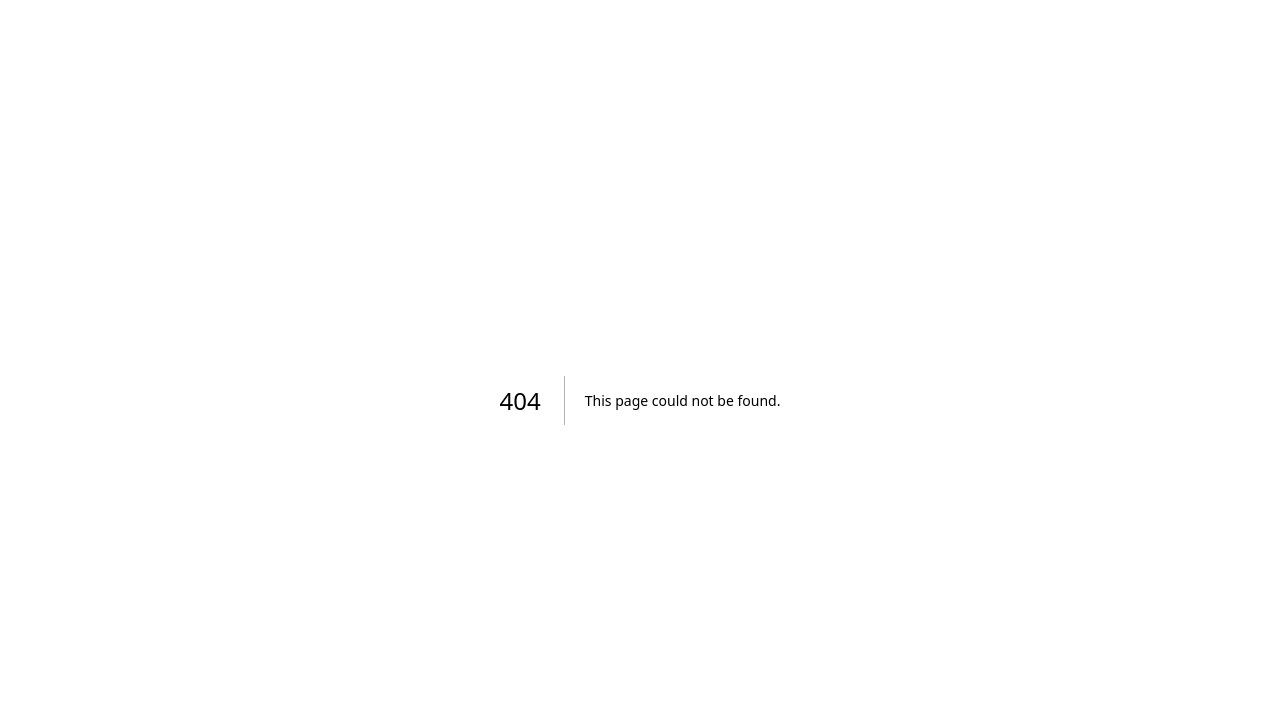
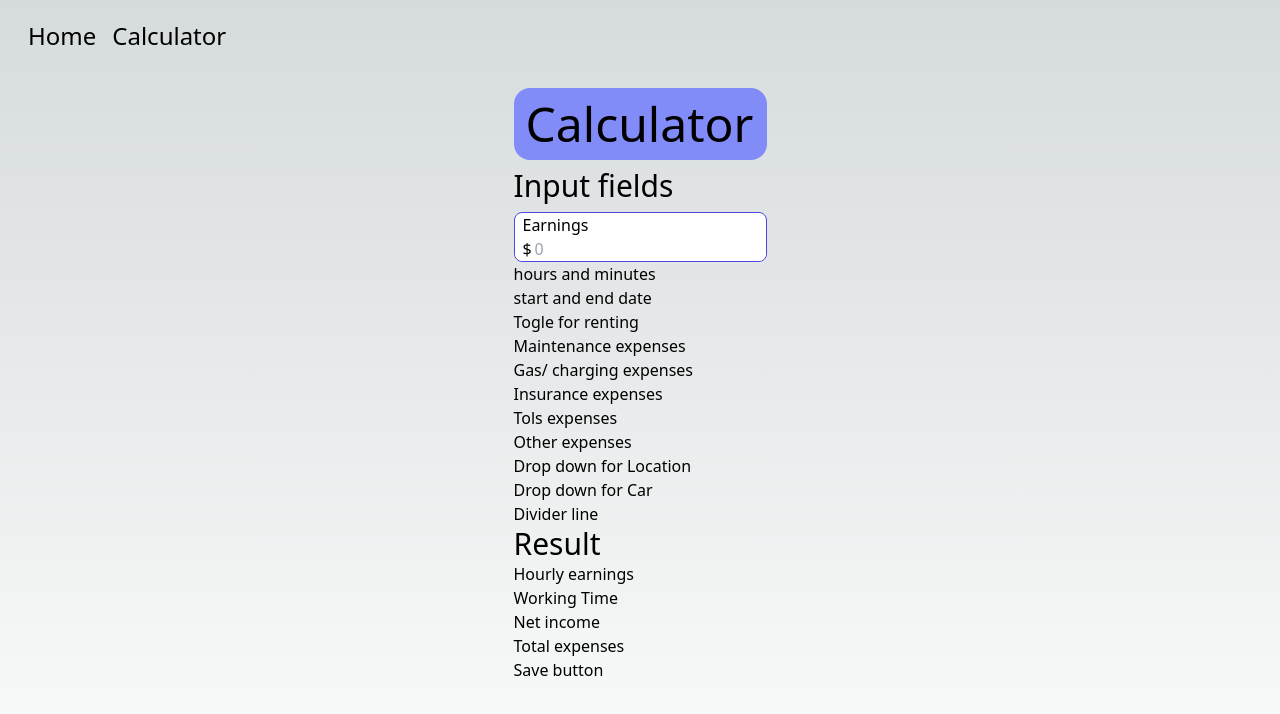
Before and after one commit to RostyslavDzhohola/uber-calculator, a Next.js app: page /calculator in a window 1280 px wide. Before the commit this address had no page. Shown: the top 714 px of the page. Built offline with nearby package versions, Linux system fonts and the light colour scheme.

Commit message:
nav bar added and working

```diff
--- a/app/dashboard/calculator.jsx
+++ b/app/calculator/calculator.jsx
@@ -3,8 +3,8 @@ export default function Calculator({ children }) {
   return (
     // TODO: Add fields for inputing data
     <div>
-      <h1 className="text-5xl">Calculator</h1>
-      <h2 className="text-3xl"> Input</h2>
+      <h1 className="text-5xl bg-indigo-400 p-3 rounded-2xl">Calculator</h1>
+      <h2 className="text-3xl my-2"> Input fields</h2>
       <div className="flex flex-col bg-white rounded-lg border-indigo-600 border">
         <label htmlFor="earnings" className="ml-2">Earnings</label>
         <div className="relative">
--- /dev/null
+++ b/app/calculator/page.js
@@ -0,0 +1,11 @@
+// `app/dashboard/page.js` is the UI for the `/dashboard` URL
+import Calculator from "./calculator";
+import styles from "../page.module.css";
+
+export default function Page() {
+  return (
+    <div className={styles.main}>
+      <Calculator/>
+    </div>
+  );
+}
--- a/app/dashboard/page.js
+++ /dev/null
@@ -1,4 +0,0 @@
-// `app/dashboard/page.js` is the UI for the `/dashboard` URL
-export default function Page() {
-  return <h1>Hello, Dashboard Page!</h1>;
-}
--- a/app/layout.js
+++ b/app/layout.js
@@ -1,4 +1,5 @@
 import './globals.css'
+import Link from 'next/link'
 
 export const metadata = {
   title: 'Create Next App',
@@ -8,7 +9,15 @@ export const metadata = {
 export default function RootLayout({ children }) {
   return (
     <html lang="en">
-      <body>{children}</body>
+
+      <body>
+        <nav className='m-5'>
+          <Link href="/" className='mx-2 text-2xl hover:scale-110 inline-block'>Home</Link>
+          <Link href="/calculator" className='mx-2 text-2xl hover:scale-110 inline-block'>Calculator</Link>
+        </nav>
+
+        <div>{children}</div>
+      </body>
     </html>
   )
 }
--- a/app/page.js
+++ b/app/page.js
@@ -3,7 +3,7 @@ import { Inter } from 'next/font/google'
 import styles from './page.module.css'
 import Link from 'next/link'
 import Head from 'next/head'
-import Calculator from './dashboard/calculator'
+import Calculator from './calculator/calculator'
 import { RouteHandlerManager } from 'next/dist/server/future/route-handler-managers/route-handler-manager'
 
 const inter = Inter({ subsets: ['latin'] })
@@ -17,7 +17,9 @@ export default function Home() {
         <meta name="description" content="Uber Calculator" />
       </Head>
       <main className={styles.main}>
-        <Calculator />
+        <h1 className="text-5xl bg-indigo-400 p-3 rounded-2xl">Home page</h1>
+        {/* <Calculator /> */}
+
         {/* <header className="bg-white shadow-md">
           <nav className="container mx-auto px-4 py-2">
             <ul className="flex space-x-4 text-5xl">
```
